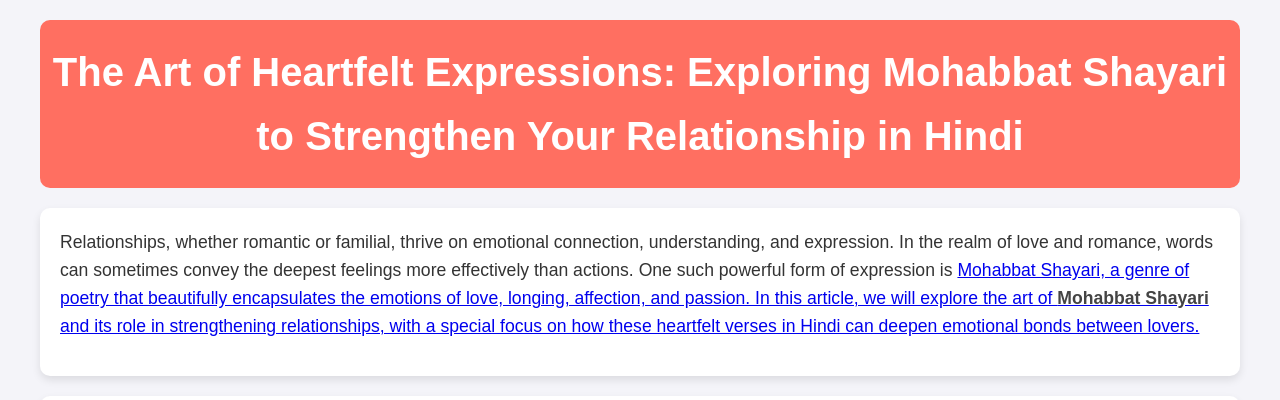
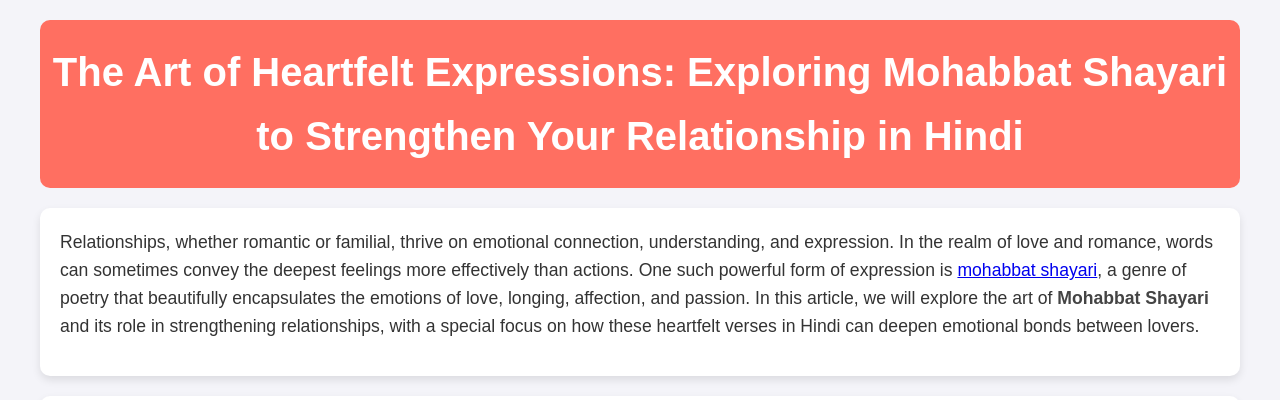
Before and after one commit to roberthinsom/Mohabbat-Shayari-netlify, a plain HTML site: page index.html in a window 1280 px wide. Shown: the top 400 px of the page. Drawn offline with Linux system fonts and the light colour scheme.

Commit message:
Update index.html

```diff
--- a/index.html
+++ b/index.html
@@ -128,7 +128,7 @@
     </header>
 
     <section>
-        <p>Relationships, whether romantic or familial, thrive on emotional connection, understanding, and expression. In the realm of love and romance, words can sometimes convey the deepest feelings more effectively than actions. One such powerful form of expression is <a href="https://prohindishayari.com/mohabbat-shayari/">Mohabbat Shayari, a genre of poetry that beautifully encapsulates the emotions of love, longing, affection, and passion. In this article, we will explore the art of <strong>Mohabbat Shayari</strong> and its role in strengthening relationships, with a special focus on how these heartfelt verses in Hindi can deepen emotional bonds between lovers.</p>
+        <p>Relationships, whether romantic or familial, thrive on emotional connection, understanding, and expression. In the realm of love and romance, words can sometimes convey the deepest feelings more effectively than actions. One such powerful form of expression is <a href="https://prohindishayari.com/mohabbat-shayari/">mohabbat shayari</a>, a genre of poetry that beautifully encapsulates the emotions of love, longing, affection, and passion. In this article, we will explore the art of <strong>Mohabbat Shayari</strong> and its role in strengthening relationships, with a special focus on how these heartfelt verses in Hindi can deepen emotional bonds between lovers.</p>
     </section>
 
     <section>
```
